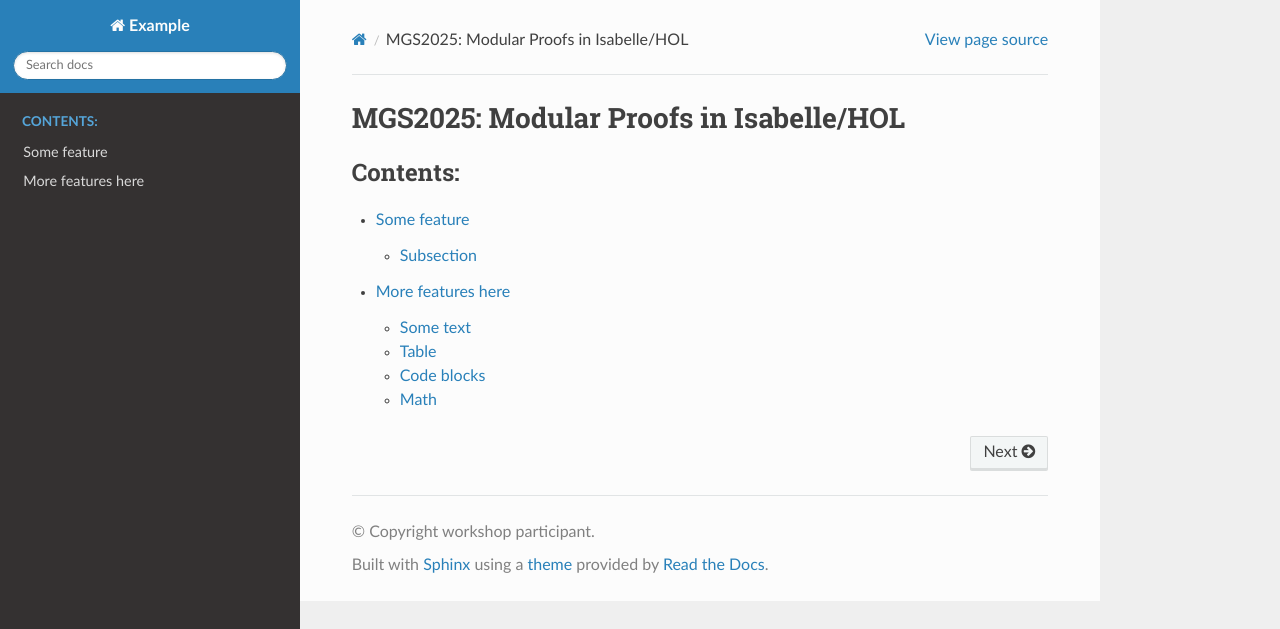
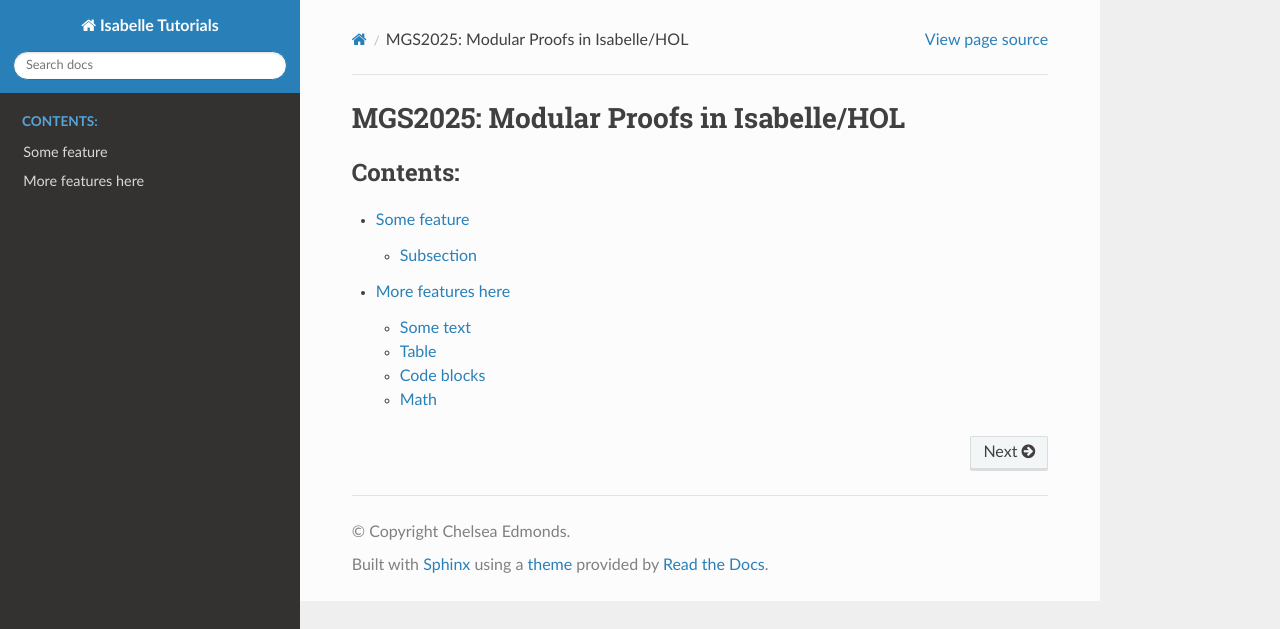
Before and after one commit to cledmonds/isatutorials, a Sphinx documentation site: the page built from doc/index.rst, in a window 1280 px wide. Shown: the top 629 px of the page. Built offline with Sphinx 7.4.7 and the Read the Docs theme 3.1.0, drawn with Linux system fonts in a browser that asks for light colours.

Commit message:
Update conf.py

```diff
--- a/doc/conf.py
+++ b/doc/conf.py
@@ -6,9 +6,9 @@
 # -- Project information -----------------------------------------------------
 # https://www.sphinx-doc.org/en/master/usage/configuration.html#project-information
 
-project = 'Example'
-copyright = 'workshop participant'
-author = 'workshop participant'
+project = 'Isabelle Tutorials'
+copyright = 'Chelsea Edmonds'
+author = 'Chelsea Edmonds'
 release = '0.1'
 
 
```
